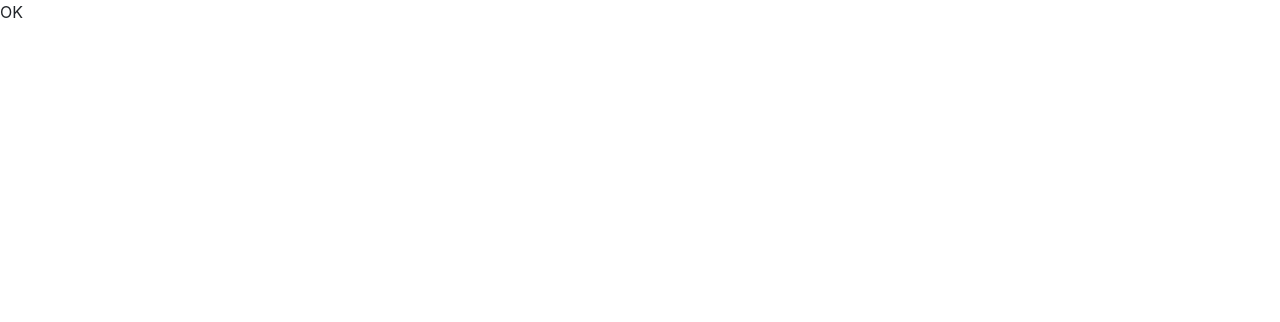
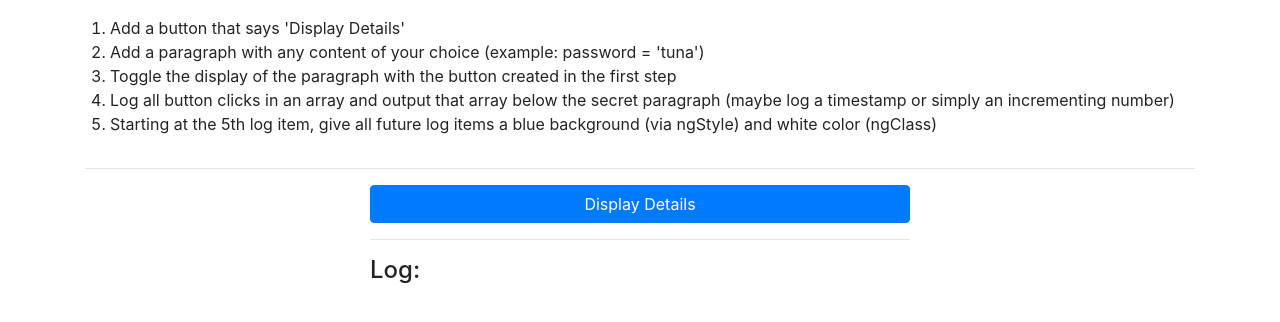
Before and after one commit to nimappl/angular-practice, an Angular app: page / in a window 1280 px wide. Shown: the top 322 px of the page. Built offline with nearby package versions, Linux system fonts and the light colour scheme.

Commit message:
Assignment Done

```diff
--- a/src/app/app.component.css
+++ b/src/app/app.component.css
@@ -0,0 +1 @@
+.white { color: white; }
--- a/src/app/app.component.html
+++ b/src/app/app.component.html
@@ -1 +1,29 @@
-OK
+<div class="container">
+  <div class="row">
+    <div class="col-xs-12">
+      <ol class="mt-3">
+        <li>Add a button that says 'Display Details'</li>
+        <li>Add a paragraph with any content of your choice (example: password = 'tuna')</li>
+        <li>Toggle the display of the paragraph with the button created in the first step</li>
+        <li>Log all button clicks in an array and output that array below the secret paragraph (maybe log a timestamp or simply an incrementing number)</li>
+        <li>Starting at the 5th log item, give all future log items a blue background (via ngStyle) and white color (ngClass)</li>
+      </ol>
+    </div>
+  </div>
+  <hr>
+  <div class="row">
+    <div class="col-md-6 offset-md-3">
+      <button class="btn btn-primary btn-block" (click)="addToLog()">Display Details</button>
+      <p *ngIf="displaySecret">This message is top secret</p>
+      <hr>
+      <h4>Log:</h4>
+      <p
+        *ngFor="let i of clicksLog"
+        [ngStyle]="{backgroundColor: i >= 5 ? 'blue' : 'transparent'}"
+        [ngClass]="{'white': i >= 5}"
+      >
+        {{ i }}
+      </p>
+    </div>
+  </div>
+</div>
--- a/src/app/app.component.ts
+++ b/src/app/app.component.ts
@@ -5,4 +5,12 @@ import { Component } from '@angular/core';
   templateUrl: './app.component.html',
   styleUrls: ['./app.component.css']
 })
-export class AppComponent { }
+export class AppComponent {
+  displaySecret: boolean = false;
+  clicksLog: number[] = [];
+
+  addToLog(): void {
+    this.displaySecret = !this.displaySecret;
+    this.clicksLog.push(this.clicksLog.length + 1);
+  }
+}
```
